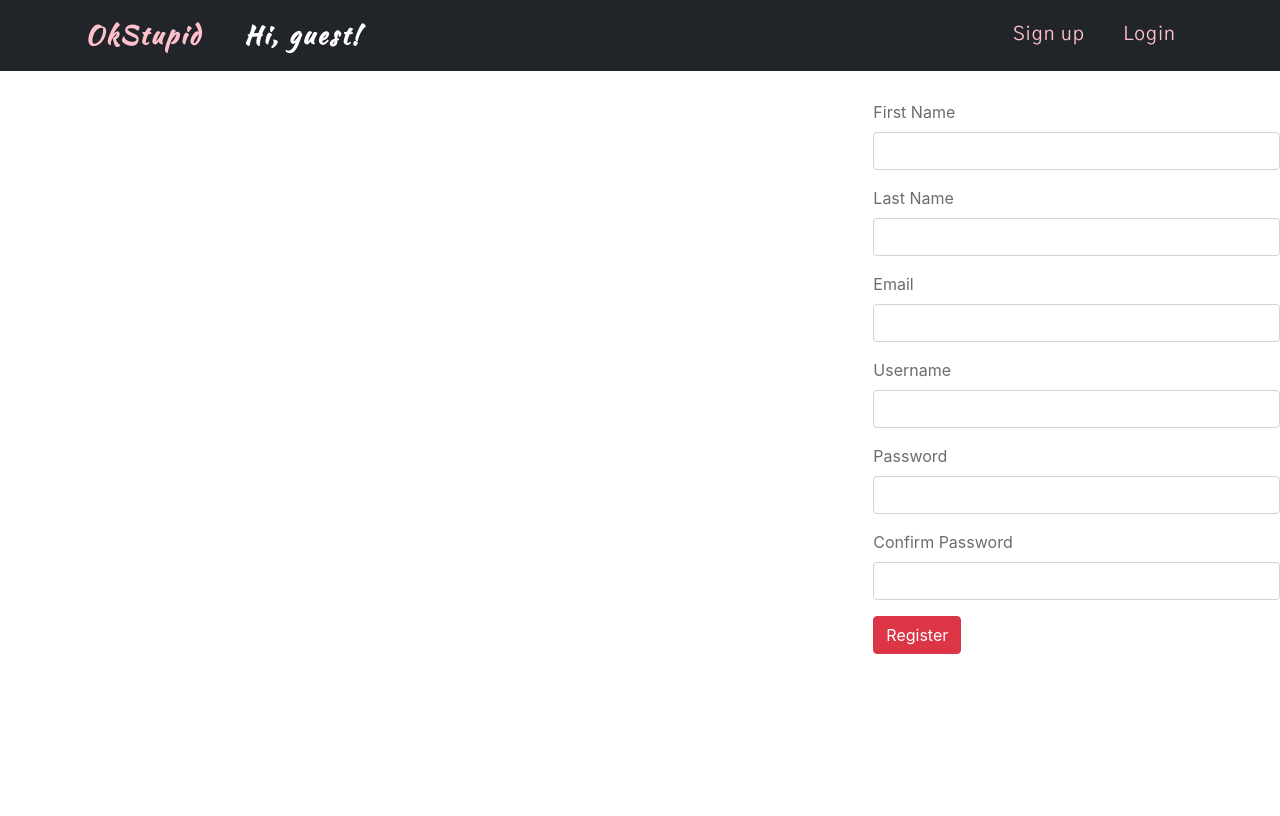
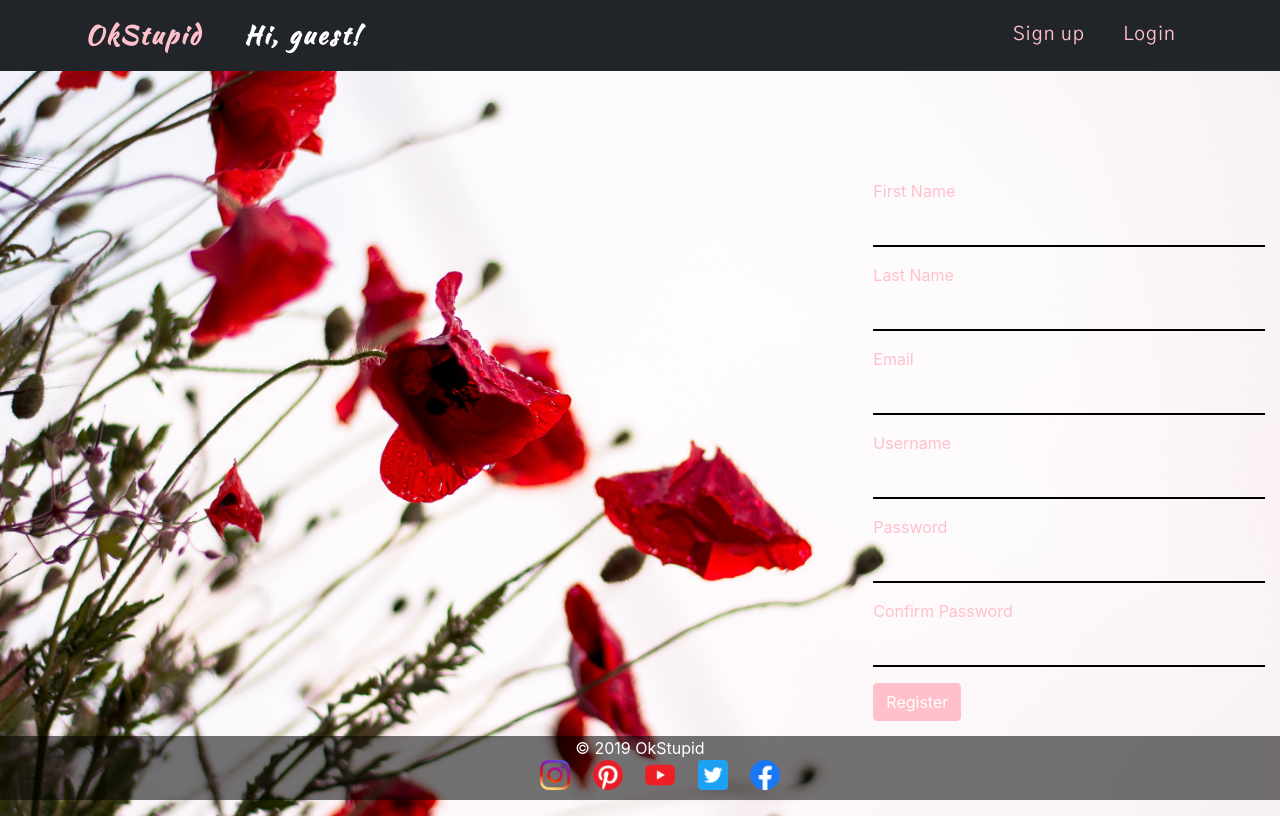
Before and after one commit to jcylok/okstupid, a Django app: page /accounts/register/ in a window 1280 px wide. Before the commit the page ends 654 px from the top, so only its background shows below. Run offline with Django 3.2, Linux system fonts and the light colour scheme; some libraries are stand-ins or nearby versions; some web fonts are replaced.

Commit message:
created footer

```diff
--- a/okstupid/static/css/profile.css
+++ b/okstupid/static/css/profile.css
@@ -16,7 +16,7 @@
   background-size: cover;
   z-index: 1;
   transform: translate(0,-88px);
-  height: 1000vh
+  min-height: 150vh
 }
 
 
@@ -27,7 +27,7 @@
   text-align: center;
   color: white;
   text-shadow: 1px 1px 2px rgba(150, 150, 150, 1);
-  height: 1000vh
+  min-height: 150vh
 }
 
 .profile img {
@@ -63,3 +63,46 @@
   font-family: Poppins;
   color: white;
 }
+
+
+footer{
+  position: fixed;
+  left: 0;
+  bottom: 0;
+  width: 100%;
+  height: 8vh;
+  background-color: rgba(0, 0, 0, .55);
+  color: white;
+  text-align: center;
+}
+
+.footer {
+  padding-bottom: 0px !important;
+  margin-bottom: 0 auto;
+}
+
+.social-icons {
+  margin-bottom: 0 !important;
+}
+
+.social-icons li {
+  display: inline-block;
+  margin-bottom: 5px;
+  vertical-align: middle;
+}
+
+.social-icons a {
+  position: relative;
+  display: block;
+  width: 48px;
+  height: 48px;
+  word-break: break-all;
+}
+
+.social-icons  span  {
+  position: absolute;
+  top: 0;
+  left: 0;
+  width: 48px;
+  height: 48px;
+}
--- a/okstupid/templates/base.html
+++ b/okstupid/templates/base.html
@@ -13,6 +13,7 @@
   <!-- <link rel="stylesheet" href="{% static 'css/main.css' %}"> -->
   <link rel="stylesheet" href="{% static 'css/alldevices.css' %}">
   <link rel="stylesheet" href="{% static 'css/profile.css' %}">
+  <link rel="stylesheet" href="{% static 'css/forms.css' %}">
   <link href="https://fonts.googleapis.com/css?family=Bowlby+One+SC|Poppins:400,800&display=swap" rel="stylesheet">
   <script src="//cdnjs.cloudflare.com/ajax/libs/jquery/3.2.1/jquery.min.js"></script>
 
@@ -81,6 +82,18 @@
     <div class="col p-0">
         {% block content %}
           {% endblock %}
+    <footer class="footer">
+        <div>
+          <span>&copy; 2019 OkStupid</span>
+            <ul class="social-icons">
+              <li><a href="https://www.instagram.com/livingindiatv/"><img src="/static/images/instagram.png" alt="instagram" width="30" height="30"><span></span></a></li>
+              <li><a href="https://in.pinterest.com/livingindiatv/"><img src="/static/images/pintrest.png" alt="pinterest" width="30" height="30"><span></span></a></li>
+              <li><a href="https://youtube.com"><img src="/static/images/youtube.png" alt="youtube" width="30" height="30"><span></span></a></li>
+              <li><a href="https://twitter.com/livingindiatv"><img src="/static/images/twitter.png" alt="twitter" width="30" height="30"><span></span></a></li>
+              <li><a href="https://www.facebook.com/livingindiatv/"><img src="/static/images/facebook.png" alt="facebook" width="30" height="30"><span></span></a></li>
+             </ul>
+        </div>
+    </footer>
     </div>
   </div>
 </body>
```
Also changed, not shown: okstupid/static/css/main.css (+0 -11 lines), okstupid/static/images/facebook.png (added), okstupid/static/images/instagram.png (added), okstupid/static/images/pintrest.png (added), okstupid/static/images/twitter.png (added), okstupid/static/images/youtube.png (added).
